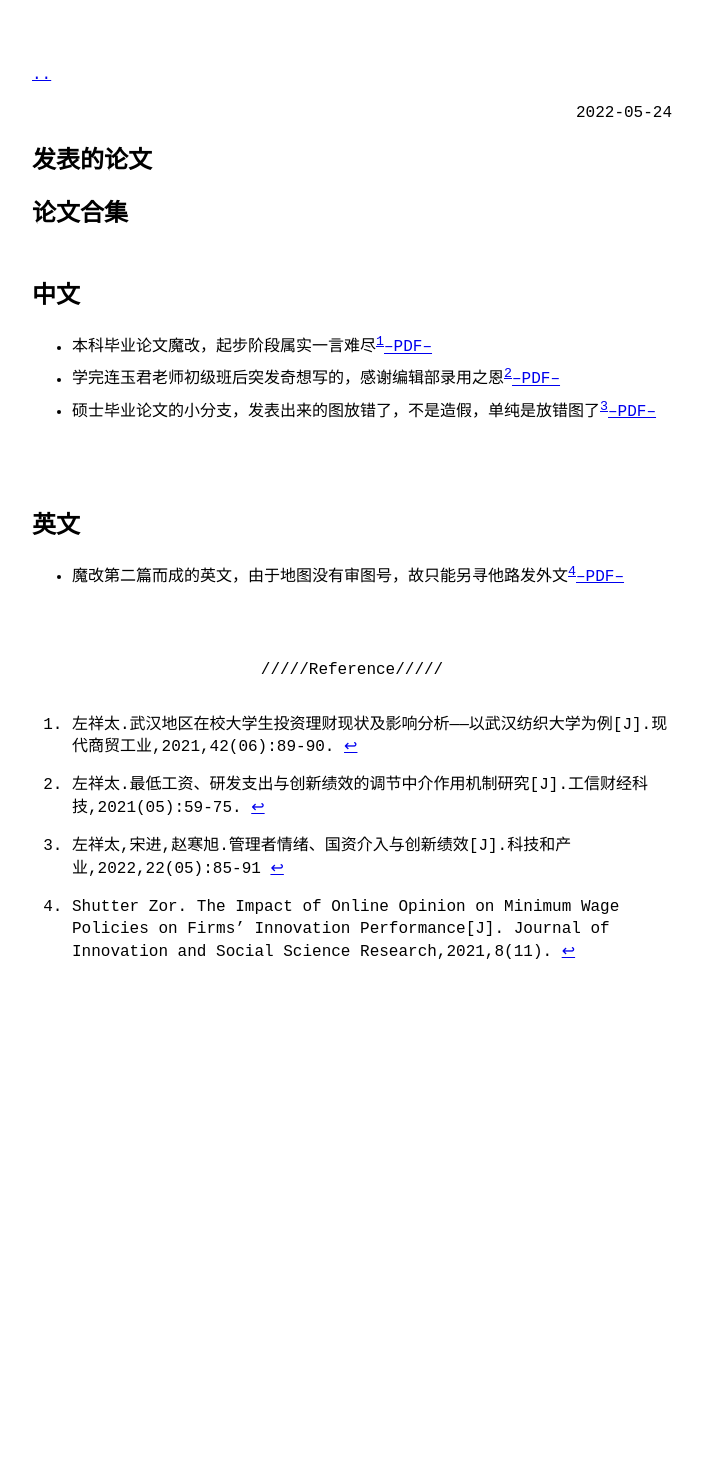
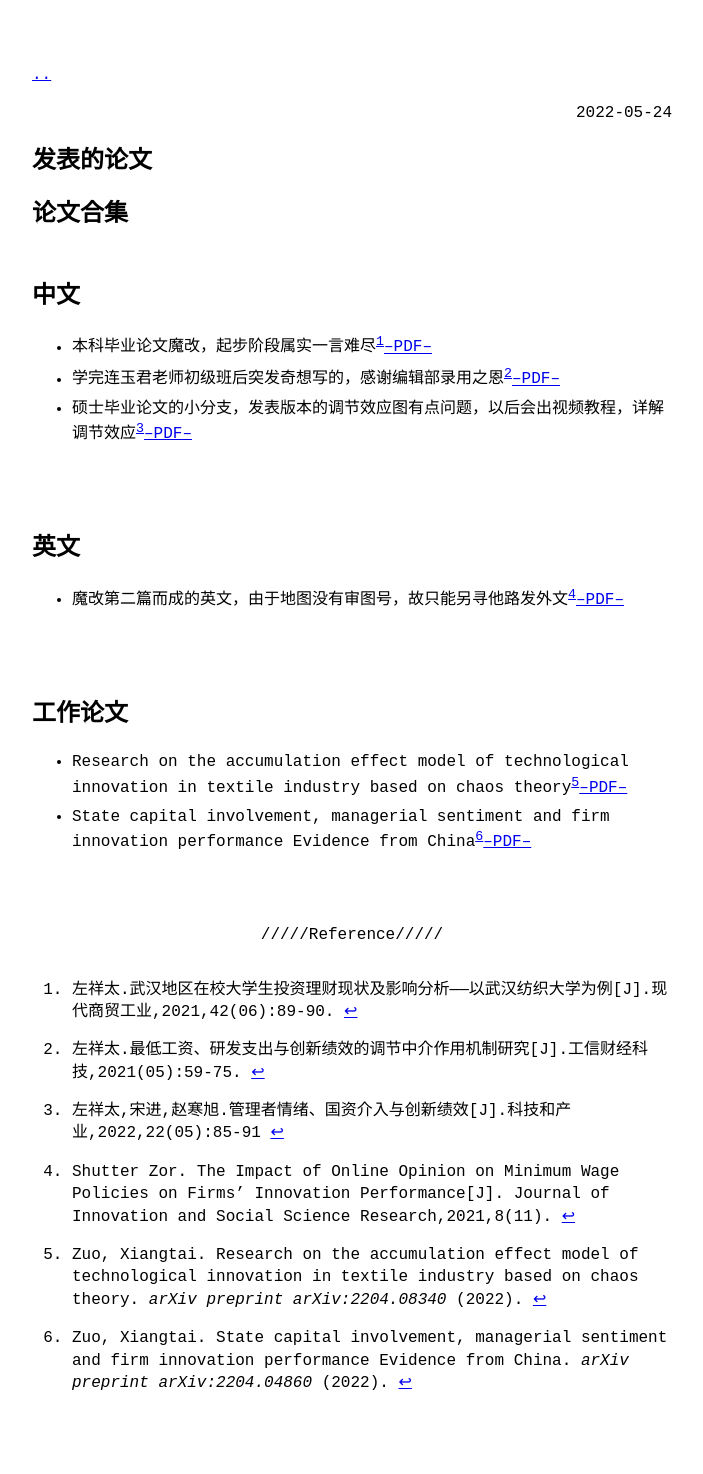
Before and after one commit to ShutterZor/ShutterZor.github.io, a Jekyll site: the page built from _posts/2022-5-24-发表的论文.md, in a window 1280 px wide. Shown: the whole page, without its empty margins (288-991 px from the left). Built offline with Jekyll 4.4.1, drawn with Linux system fonts in a browser that asks for light colours; before the commit the page ends 1043 px from its top, so only the background shows below that.

Commit message:
Update 2022-5-24-发表的论文.md

```diff
--- a/_posts/2022-5-24-发表的论文.md
+++ b/_posts/2022-5-24-发表的论文.md
@@ -9,13 +9,19 @@ category: example3
 
 - 本科毕业论文魔改，起步阶段属实一言难尽[^1][--PDF--](https://kns.cnki.net/kcms/detail/detail.aspx?dbcode=CJFD&dbname=CJFDLAST2021&filename=XDSM202106044&uniplatform=NZKPT&v=dt-QfjloCJlfJGA7M8s-sANW0XBPnAR8w5ZuSBDQMumwKXQ5TsPbezKxATDmgedT)
 - 学完连玉君老师初级班后突发奇想写的，感谢编辑部录用之恩[^2][--PDF--](https://kns.cnki.net/kcms/detail/detail.aspx?dbcode=CJFD&dbname=CJFDLAST2021&filename=GXCJ202105006&uniplatform=NZKPT&v=cYLRspzHLr3nzax75cn3DfJipQAP-ZHJ7Tqj4UMcScCE0JvCABrpNVET0_7xvMn2)
-- 硕士毕业论文的小分支，发表出来的图放错了，不是造假，单纯是放错图了[^3][--PDF--](https://kns.cnki.net/kcms/detail/detail.aspx?dbcode=CJFD&dbname=CJFDAUTO&filename=CYYK202205013&uniplatform=NZKPT&v=AP4_Q9_ZISpDyQ10dWGK5uh0xeEEIJjg9HVXkkRtxC6-2OiAjVee6HSG2oby_Fl-)
+- 硕士毕业论文的小分支，发表版本的调节效应图有点问题，以后会出视频教程，详解调节效应[^3][--PDF--](https://kns.cnki.net/kcms/detail/detail.aspx?dbcode=CJFD&dbname=CJFDAUTO&filename=CYYK202205013&uniplatform=NZKPT&v=AP4_Q9_ZISpDyQ10dWGK5uh0xeEEIJjg9HVXkkRtxC6-2OiAjVee6HSG2oby_Fl-)
 
 &emsp;
 
 ## 英文
 
 - 魔改第二篇而成的英文，由于地图没有审图号，故只能另寻他路发外文[^4][--PDF--](https://schlr.cnki.net/en/Detail/index/GARJ2021_2/SJLF336987F4AA382B6F37009A7097F34D0D)
+
+&emsp;
+
+## 工作论文
+- Research on the accumulation effect model of technological innovation in textile industry based on chaos theory[^5][--PDF--](https://arxiv.org/abs/2204.08340)
+- State capital involvement, managerial sentiment and firm innovation performance Evidence from China[^6][--PDF--](https://arxiv.org/abs/2204.04860)
 
 &emsp;
 
@@ -26,3 +32,5 @@ category: example3
 [^2]: 左祥太.最低工资、研发支出与创新绩效的调节中介作用机制研究[J].工信财经科技,2021(05):59-75.
 [^3]: 左祥太,宋进,赵寒旭.管理者情绪、国资介入与创新绩效[J].科技和产业,2022,22(05):85-91
 [^4]: Shutter Zor. The Impact of Online Opinion on Minimum Wage Policies on Firms’ Innovation Performance[J]. Journal of Innovation and Social Science Research,2021,8(11).
+[^5]: Zuo, Xiangtai. Research on the accumulation effect model of technological innovation in textile industry based on chaos theory. *arXiv preprint arXiv:2204.08340* (2022).
+[^6]: Zuo, Xiangtai. State capital involvement, managerial sentiment and firm innovation performance Evidence from China. *arXiv preprint arXiv:2204.04860* (2022).
```
